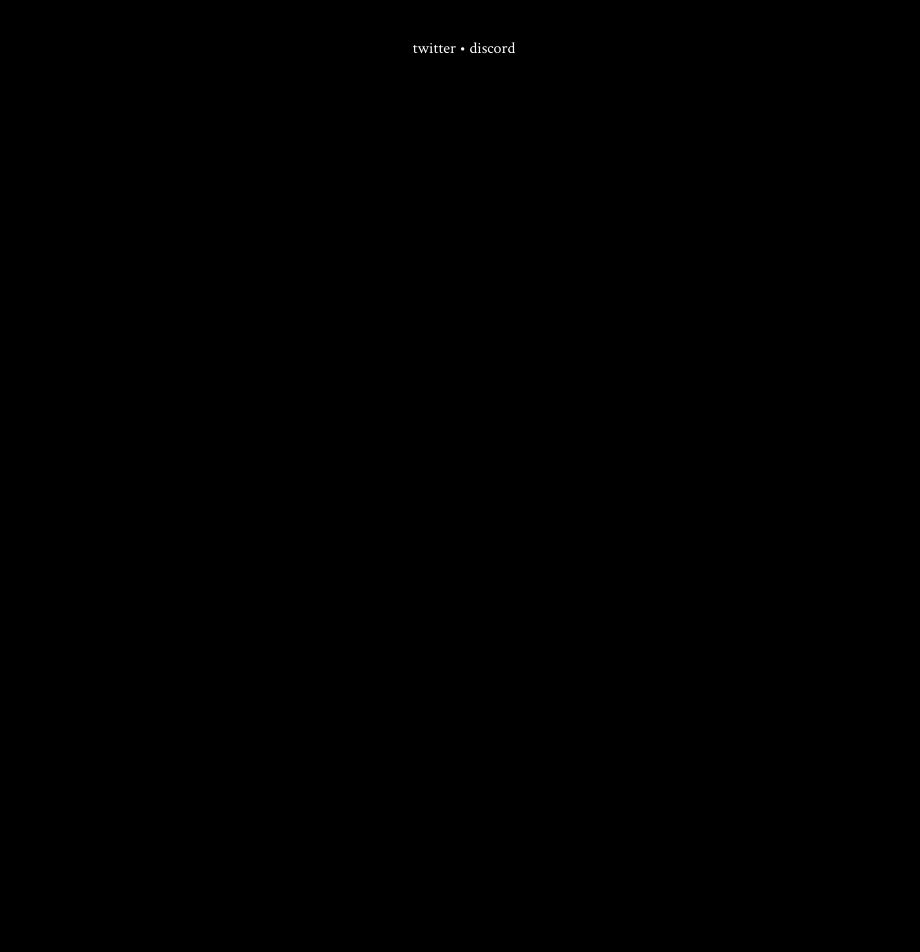
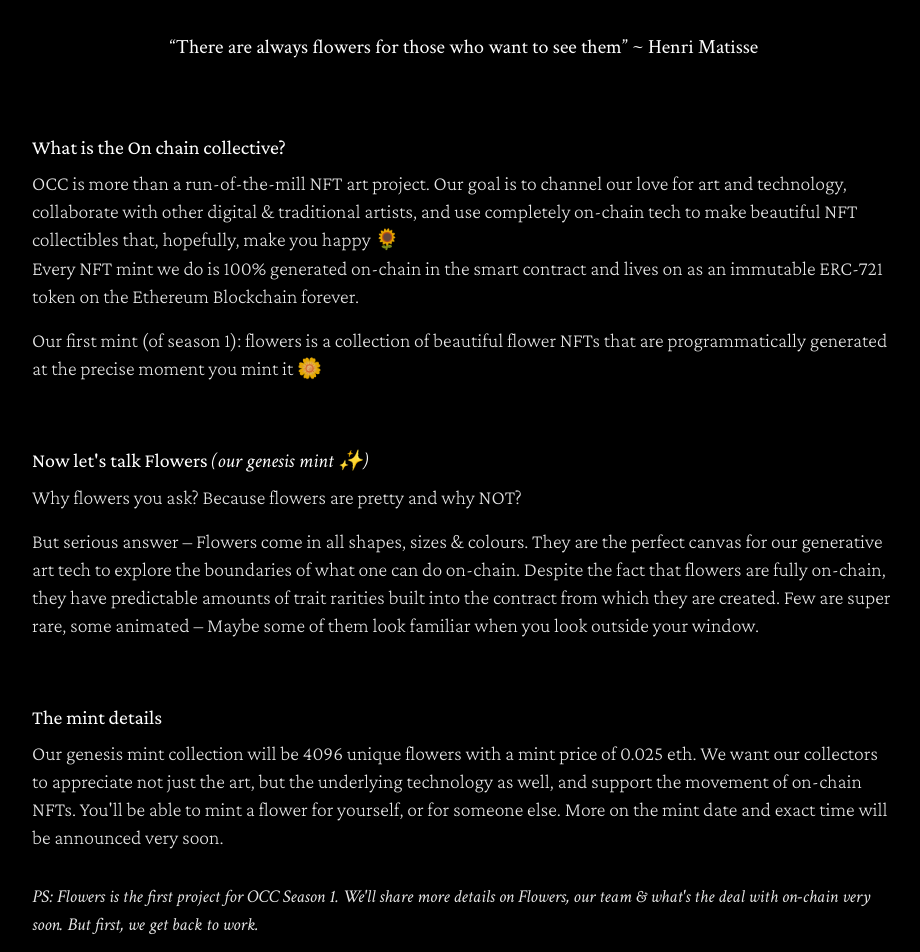
Before and after one commit to onchaincollective/website, a Next.js app: page /flowers in a window 1280 px wide. Shown: the part 680-1632 px from the top of the page, without its empty margins (176-1096 px from the left). Before the commit the page ends 800 px from the top, so only its background shows below. Built offline with nearby package versions, Linux system fonts and the light colour scheme.

Commit message:
Adding announcement deets

```diff
--- a/pages/flowers.js
+++ b/pages/flowers.js
@@ -33,10 +33,11 @@ export default function Home() {
 
         <div className="flex align-center flex-col max-w-2xl mx-auto text-center p-4">
             <div className="mt-10">
+                <p className="text-sm mt-8">occ #1</p>
                 <header className="text-5xl md:text-6xl font-snell ml-8">
                     flowers
                 </header>
-                <h3 className="mt-6">Fully on-chain generative NFTs</h3>
+                <h3 className="mt-8 text-xl">Fully on-chain generative NFTs for you to own, or to share 🌼</h3>
             </div>
         </div>
         <div className="mt-10 max-w-6xl mx-auto text-center flex flex-col md:flex-row justify-center items-center flower-tease px-4">
@@ -57,7 +58,45 @@ export default function Home() {
                 <li><h3 className="quotes">“In joy and in sadness, flowers are our constant friends” ~ Unknown</h3></li> */}
             </ul>
         </div>
-        <div className="flex align-center flex-col max-w-2xl mx-auto text-center mt-2 mb-10 p-4">
+
+        <div className="flex align-center flex-col max-w-4xl mx-auto text-xl text-left mt-10 md:p-4 p-8">
+            <h1 className="text-xl crimson-pro">What is the On chain collective?</h1>
+            <p className="mt-2 opacity-90">
+                OCC is more than a run-of-the-mill NFT art project. Our goal is to channel our love for art and technology,
+                collaborate with other digital &amp; traditional artists, and use completely on-chain tech to make beautiful NFT collectibles that,
+                hopefully, make you happy <span className="opacity-100">🌻</span> <br/>
+                Every NFT mint we do is 100% generated on-chain in the smart contract and lives on as an immutable ERC-721 token on the
+                Ethereum Blockchain forever.
+            </p>
+            <p className="mt-4 opacity-90">
+                Our first mint (of season 1): flowers is a collection of beautiful flower NFTs that are programmatically generated
+                at the precise moment you mint it 🌼
+            </p>
+
+            <h1 className="text-xl mt-16 crimson-pro">Now let's talk Flowers <em>(our genesis mint ✨)</em></h1>
+            <p className="mt-2 opacity-90">
+                Why flowers you ask? Because flowers are pretty and why NOT?
+            </p>
+            <p className="mt-4 opacity-90">
+                But serious answer – Flowers come in all shapes, sizes &amp; colours. They are the perfect canvas for our generative art
+                tech to explore the boundaries of what one can do on-chain. Despite the fact that flowers are fully on-chain, they have
+                predictable amounts of trait rarities built into the contract from which they are created. Few are super rare,
+                some animated – Maybe some of them look familiar when you look outside your window.
+            </p>
+
+            <h1 className="text-xl mt-16 crimson-pro">The mint details</h1>
+            <p className="mt-2 opacity-90">
+                Our genesis mint collection will be 4096 unique flowers with a mint price of 0.025 eth. We want our collectors to appreciate
+                not just the art, but the underlying technology as well, and support the movement of on-chain NFTs. You'll be able to mint
+                a flower for yourself, or for someone else. More on the mint date and exact time will be announced very soon.
+            </p>
+
+            <em className="mt-8 text-lg opacity-90">
+                PS: Flowers is the first project for OCC Season 1.
+                We'll share more details on Flowers, our team &amp; what's the deal with on-chain very soon. But first, we get back to work.
+            </em>
+        </div>
+        <div className="flex align-center flex-col max-w-2xl mx-auto text-center mt-10 mb-12 p-4">
             <div className="text-md ">
             <a href="https://twitter.com/OnChainCo" target="_blank" className="hover:underline">
                 twitter
--- a/pages/index.js
+++ b/pages/index.js
@@ -18,13 +18,13 @@ export default function Home() {
         <meta property="og:url" content="https://www.occ.xyz/"/>
         <meta property="og:title" content="On chain collective"/>
         <meta property="og:description" content="On-chain NFTs for you to own or to share."/>
-        <meta property="og:image" content="https://www.occ.xyz/flowers/social_image.png"/>
+        <meta property="og:image" content="https://www.occ.xyz/occ/social_image.png"/>
 
         <meta property="twitter:card" content="summary_large_image"/>
         <meta property="twitter:url" content="https://www.occ.xyz/"/>
         <meta property="twitter:title" content="On chain collective"/>
         <meta property="twitter:description" content="On-chain NFTs for you to own or to share."/>
-        <meta property="twitter:image" content="https://www.occ.xyz/flowers/social_image.png"/>
+        <meta property="twitter:image" content="https://www.occ.xyz/occ/social_image.png"/>
         <link rel="icon" href="/occ/favicon.ico" sizes="any" />
         <link rel="icon" href="/occ/icon.png" type="image/png" />
         <link rel="apple-touch-icon" href="/occ/apple-touch-icon.png" />
@@ -36,8 +36,8 @@ export default function Home() {
           <header className="occ-logo oc-color text-5xl md:text-6xl">
             On chain collective
           </header>
-          <p className="text-xl mt-8">We channel our love for art and technology, and use completely on-chain tech to make beautiful NFTs for you to own or to share.</p>
-          <p className="text-xl mt-4">Every NFT is 100% on-chain, generated in the smart contract &amp;
+          <p className="text-xl mt-8 font-normal">We channel our love for art and technology, and use completely on-chain tech to make beautiful NFTs for you to own or to share.</p>
+          <p className="text-xl mt-4 font-normal">Every NFT is 100% on-chain, generated in the smart contract &amp;
           stored on the ethereum blockchain forever.</p>
         </div>
         <div className="mt-20 opacity-50">
@@ -49,7 +49,7 @@ export default function Home() {
           <h1 className="text-3xl md:text-4xl ml-5 mt-1 oc-color font-snell">
             flowers
           </h1>
-          <p className="text-xl mt-4">
+          <p className="text-xl mt-4 font-normal">
             Fully on-chain, programatically generated flowers.&nbsp;<br className="hidden md:block"/>
             For you, or a special someone in your life 🌼
           </p>
--- a/styles/globals.css
+++ b/styles/globals.css
@@ -1,4 +1,5 @@
 @import url('https://fonts.googleapis.com/css2?family=Crimson+Text:ital,wght@0,400;0,600;1,400&family=Roboto&display=swap');
+@import url('https://fonts.googleapis.com/css2?family=Crimson+Pro:ital,wght@0,200;0,300;0,400;1,300;1,400&display=swap');
 @font-face {
   font-family: "snell";
   src: url(/flowers/SnellBTRegular.otf);
@@ -27,6 +28,9 @@
 }
 
 @layer utilities {
+  .crimson-pro {
+    font-family: "Crimson Pro";
+  }
   .crimson {
     font-family: "Crimson Text";
   }
@@ -48,6 +52,14 @@ html,
   @apply crimson;
 }
 
+h1, h2, h3 {
+  @apply crimson;
+}
+
+p {
+  @apply crimson-pro;
+  font-weight: 200;
+}
 input, label {
   @apply roboto;
 }
```
